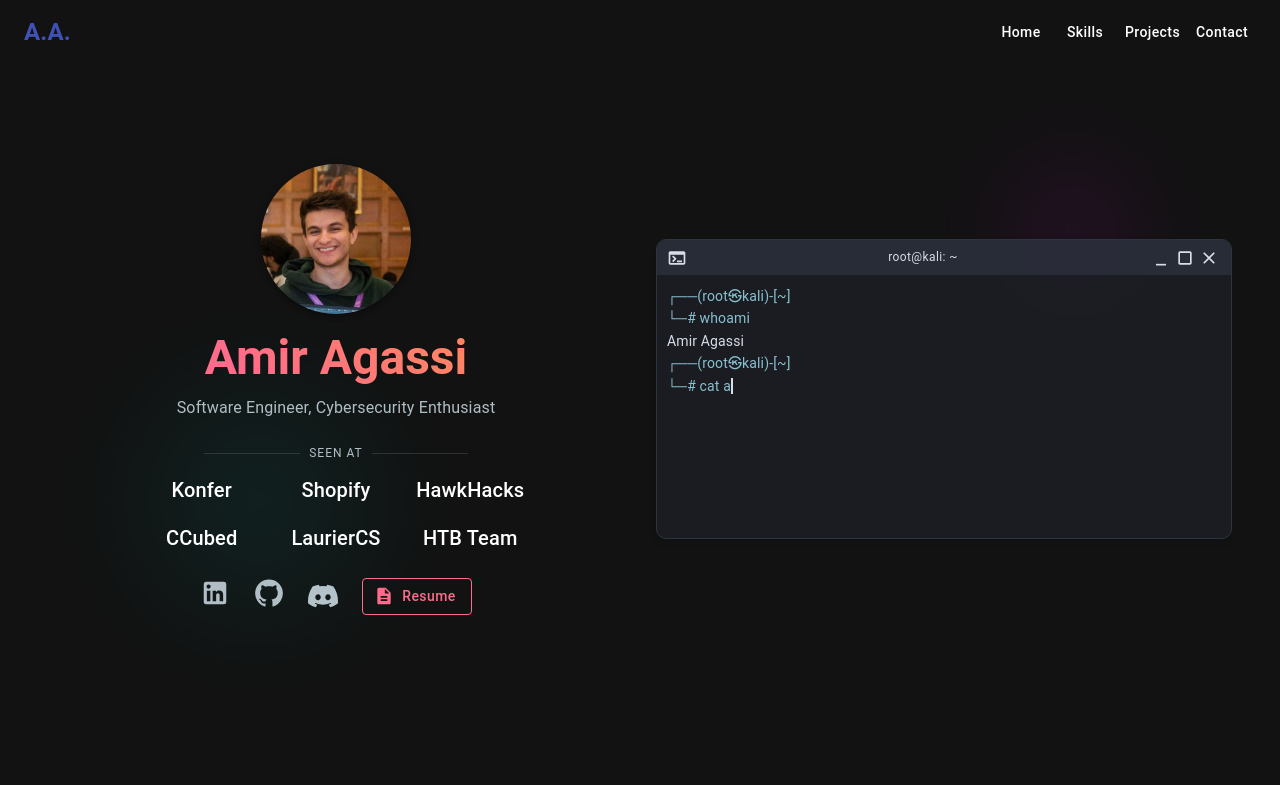
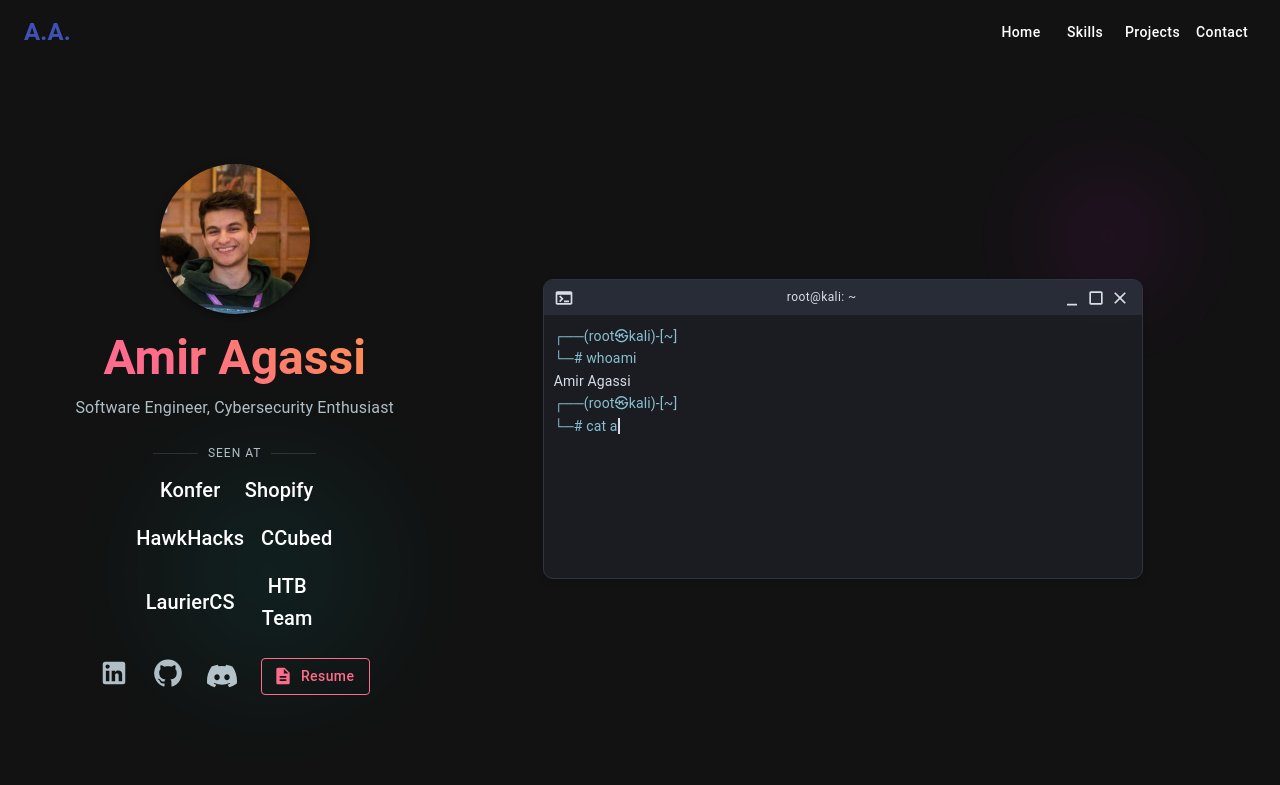
Before and after one commit to AmirAgassi/Website, a React (Create React App) app: page / in a window 1280 px wide. Shown: the top 785 px of the page. Built offline with nearby package versions, Linux system fonts and the light colour scheme.

Commit message:
Fix responsiveness

```diff
--- a/src/components/HeroSection.tsx
+++ b/src/components/HeroSection.tsx
@@ -192,11 +192,11 @@
 
   return (
     <HeroSection>
-      <Grid container spacing={4} alignItems="center">
-        <Grid item xs={12} md={6}>
+      <Grid container alignItems="center" spacing={4}>
+        <Grid item xs={12} md={5} lg={4}>
           <Profile />
         </Grid>
-        <Grid item xs={12} md={6}>
+        <Grid item xs={12} md={7} lg={8}>
           <Box
             sx={{
               backgroundColor: 'rgba(31, 34, 41, 0.7)',
@@ -204,7 +204,8 @@
               fontFamily: '"DejaVu Sans Mono", monospace',
               height: '300px',
               width: '100%',
-              maxWidth: '800px',
+              maxWidth: '600px',
+              margin: '0 auto',
               boxShadow: '0 4px 6px rgba(0, 0, 0, 0.1)',
               border: '1px solid #2E3440',
               display: 'flex',
@@ -304,7 +305,7 @@
         sx={{
           position: 'absolute',
           top: '10%',
-          right: '5%',
+          right: '2%',
           width: '200px',
           height: '200px',
           background: 'radial-gradient(circle, #ff00ff 0%, transparent 70%)',
@@ -318,7 +319,7 @@
         sx={{
           position: 'absolute',
           bottom: '10%',
-          left: '5%',
+          left: '6%',
           width: '300px',
           height: '300px',
           background: 'radial-gradient(circle, #00ffff 0%, transparent 70%)',
```
